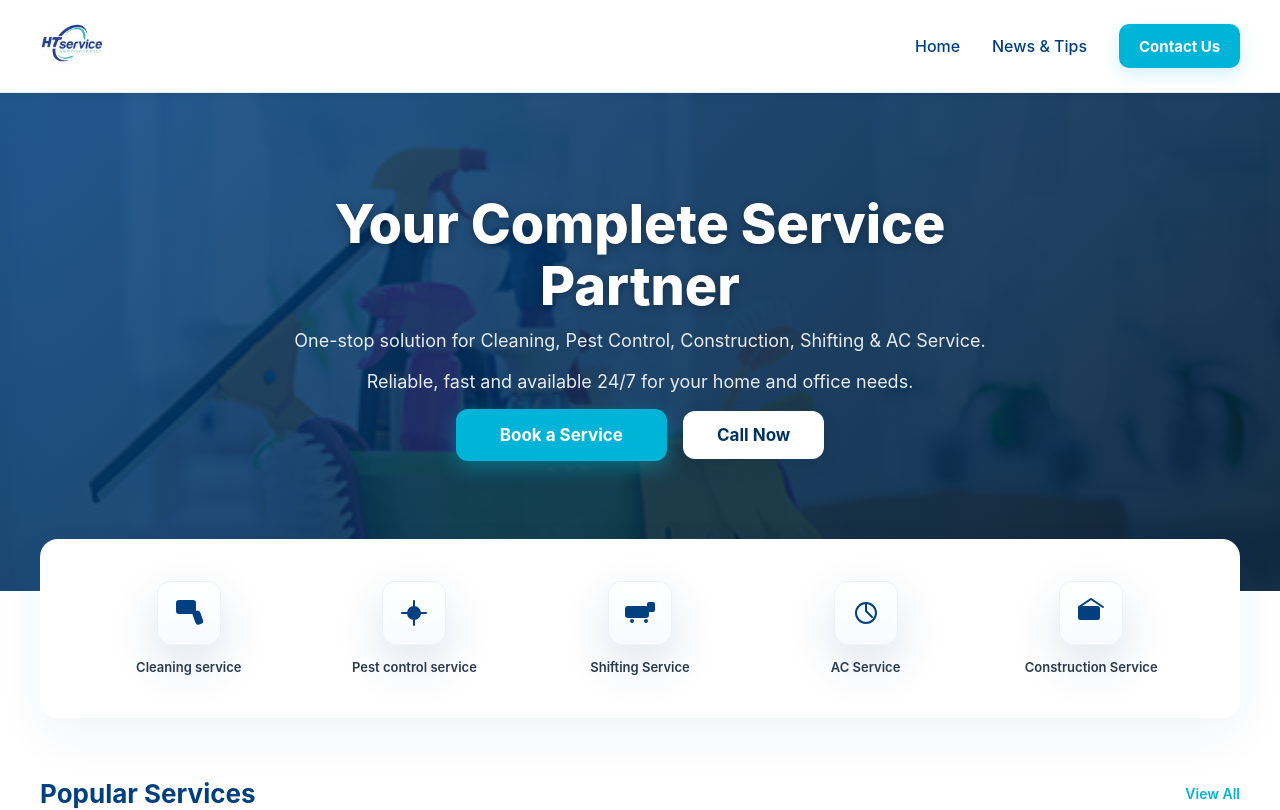
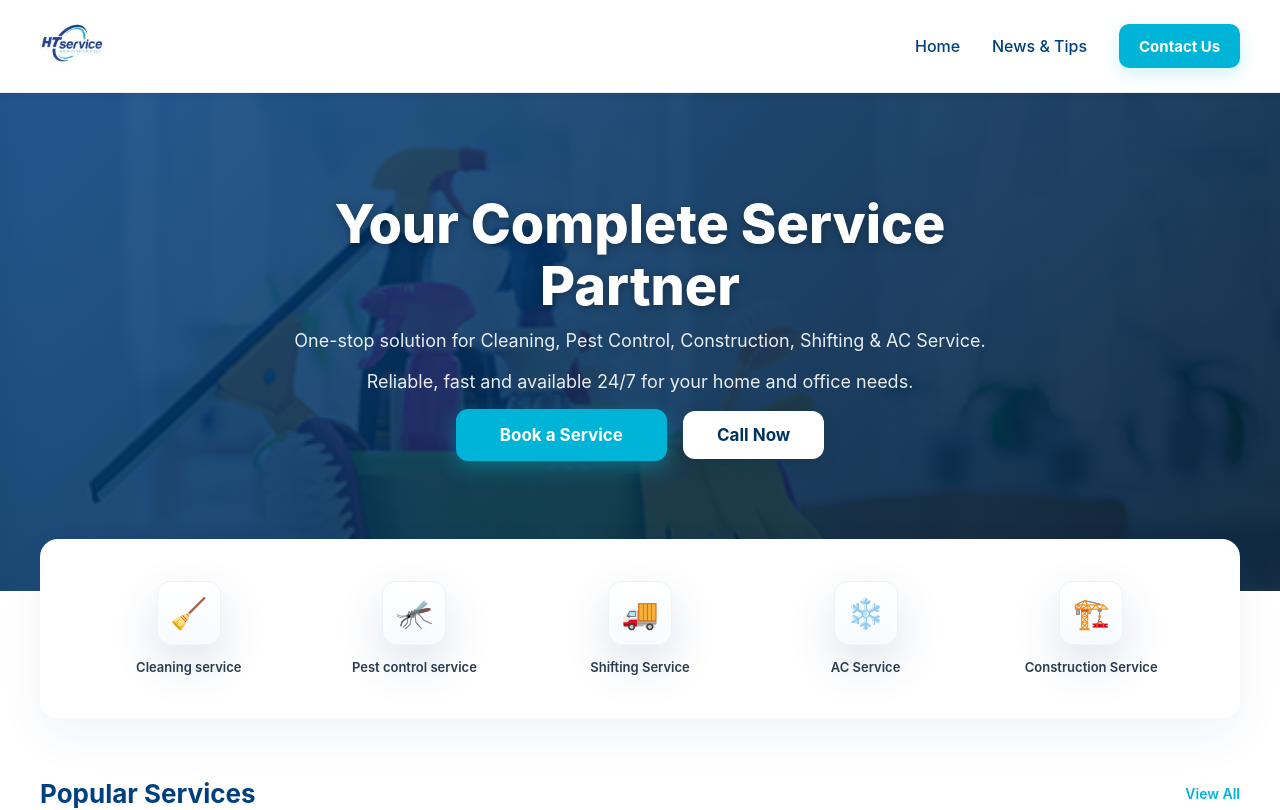
Before and after one commit to RetroRabiul/HTService, a Next.js app: page / in a window 1280 px wide. Shown: the top 810 px of the page. Built offline with nearby package versions, Linux system fonts and the light colour scheme.

Commit message:
icon changed

```diff
--- a/pages/index.js
+++ b/pages/index.js
@@ -6,57 +6,12 @@ import BookingModal from '../components/BookingModal';
 import ServicesModal from '../components/ServicesModal';
 
 const categories = [
-  { label: 'Cleaning service' },
-  { label: 'Pest control service' },
-  { label: 'Shifting Service' },
-  { label: 'AC Service' },
-  { label: 'Construction Service' },
+  { icon: '🧹', label: 'Cleaning service' },
+  { icon: '🦟', label: 'Pest control service' },
+  { icon: '🚚', label: 'Shifting Service' },
+  { icon: '❄️', label: 'AC Service' },
+  { icon: '🏗️', label: 'Construction Service' },
 ];
-
-function renderIcon(label) {
-  const common = { width: 36, height: 36, viewBox: '0 0 36 36', fill: 'none', xmlns: 'http://www.w3.org/2000/svg' };
-  switch (label) {
-    case 'Cleaning service':
-      return (
-        <svg {...common} aria-hidden>
-          <rect x="6" y="6" width="18" height="12" rx="2" strokeWidth="2" stroke="currentColor" fill="currentColor" />
-          <rect x="22" y="18" width="6" height="12" rx="2" transform="rotate(-20 22 18)" strokeWidth="2" stroke="currentColor" fill="currentColor" />
-        </svg>
-      );
-    case 'Pest control service':
-      return (
-        <svg {...common} aria-hidden>
-          <circle cx="18" cy="18" r="6" strokeWidth="2" stroke="currentColor" fill="currentColor" />
-          <path d="M6 18h6M24 18h6M18 6v6M18 24v6" strokeWidth="2" stroke="currentColor" strokeLinecap="round" />
-        </svg>
-      );
-    case 'Shifting Service':
-      return (
-        <svg {...common} aria-hidden>
-          <rect x="4" y="12" width="22" height="10" rx="2" strokeWidth="2" stroke="currentColor" fill="currentColor" />
-          <rect x="26" y="8" width="6" height="8" rx="1" strokeWidth="2" stroke="currentColor" fill="currentColor" />
-          <circle cx="10" cy="26" r="2" fill="currentColor" />
-          <circle cx="24" cy="26" r="2" fill="currentColor" />
-        </svg>
-      );
-    case 'AC Service':
-      return (
-        <svg {...common} aria-hidden>
-          <circle cx="18" cy="18" r="10" strokeWidth="2" stroke="currentColor" />
-          <path d="M18 8v8l6 6" strokeWidth="2" stroke="currentColor" strokeLinecap="round" strokeLinejoin="round" />
-        </svg>
-      );
-    case 'Construction Service':
-      return (
-        <svg {...common} aria-hidden>
-          <rect x="6" y="12" width="20" height="12" rx="1.5" strokeWidth="2" stroke="currentColor" fill="currentColor" />
-          <path d="M6 12 L18 4 L30 12" strokeWidth="2" stroke="currentColor" fill="none" strokeLinecap="round" />
-        </svg>
-      );
-    default:
-      return null;
-  }
-}
 
 const popularServices = [
   { id: 1, title: 'Cleaning service', desc: 'General cleaning for homes & offices', color: '#0077c8' },
@@ -154,7 +109,7 @@ export default function Home() {
         {/* Category Tiles */}
         <div className={styles.categoriesWrap}>
           <div className={styles.categoriesGrid}>
-            {categories.map(({ label }) => (
+            {categories.map(({ icon, label }) => (
               <div
                 key={label}
                 className={[styles.categoryTile, activeCategory === label ? styles.categoryTileActive : ''].filter(Boolean).join(' ')}
@@ -172,7 +127,7 @@ export default function Home() {
                 }}
                 aria-pressed={activeCategory === label}
               >
-                <div className={styles.categoryIcon} aria-hidden>{renderIcon(label)}</div>
+                <div className={styles.categoryIcon}>{icon}</div>
                 <span className={styles.categoryLabel}>{label}</span>
               </div>
             ))}
--- a/styles/Home.module.css
+++ b/styles/Home.module.css
@@ -3,11 +3,6 @@
   font-family: 'Inter', system-ui, Arial;
   min-height: 100vh;
   overflow-x: hidden;
-}
-
-:root {
-  --brand-primary: #00B4D8;
-  --brand-dark: #004080;
 }
 
 /* ── Booking Confirmation Banner ────────── */
@@ -165,7 +160,6 @@
   transition: border-color 0.18s, box-shadow 0.18s, transform 0.12s, background 0.12s;
   box-shadow: 0 18px 48px rgba(0,64,128,0.14), inset 0 6px 16px rgba(255,255,255,0.6);
 }
-.categoryIcon svg { width:36px; height:36px; color: var(--brand-dark); }
 .categoryTile:hover .categoryIcon {
   border-color: rgba(0,180,216,0.18);
   box-shadow: 0 22px 56px rgba(0,180,216,0.16), inset 0 8px 20px rgba(255,255,255,0.7);
@@ -181,7 +175,6 @@
   border-color: rgba(0,180,216,0.22);
   background: linear-gradient(180deg, #ffffff 0%, #e9fbff 100%);
 }
-.categoryTileActive .categoryIcon svg { color: var(--brand-primary); }
 
 /* Hover: show cyan curved border/glow around the tile */
 .categoryTile::after {
```
